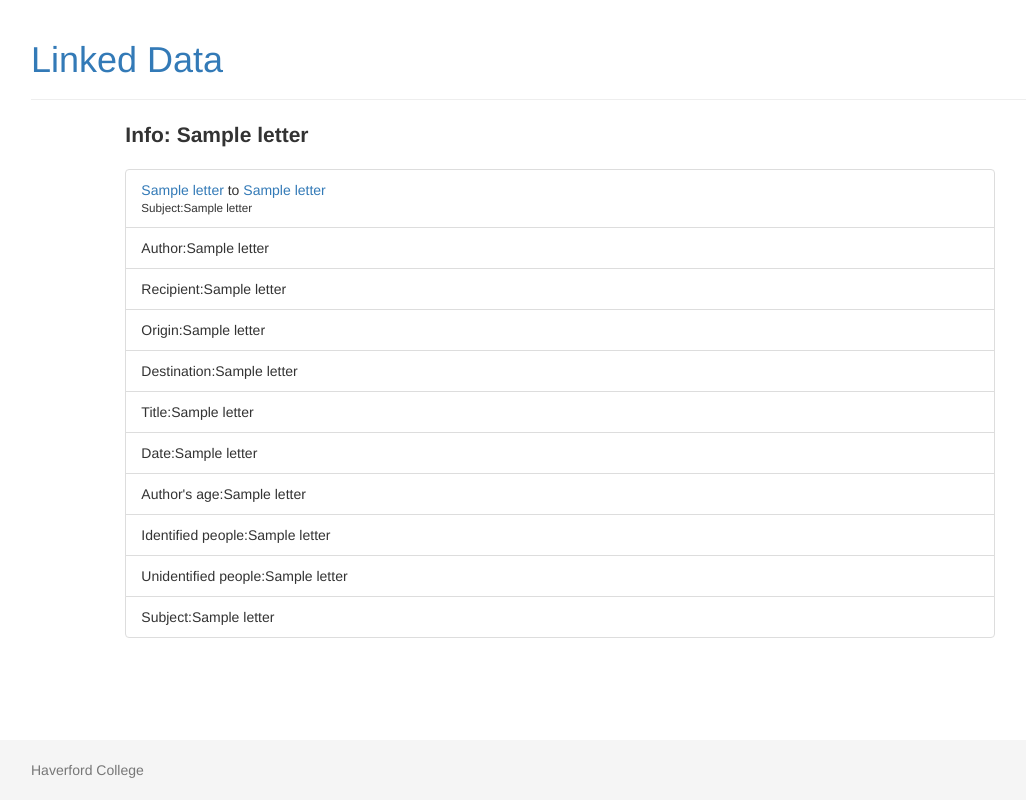
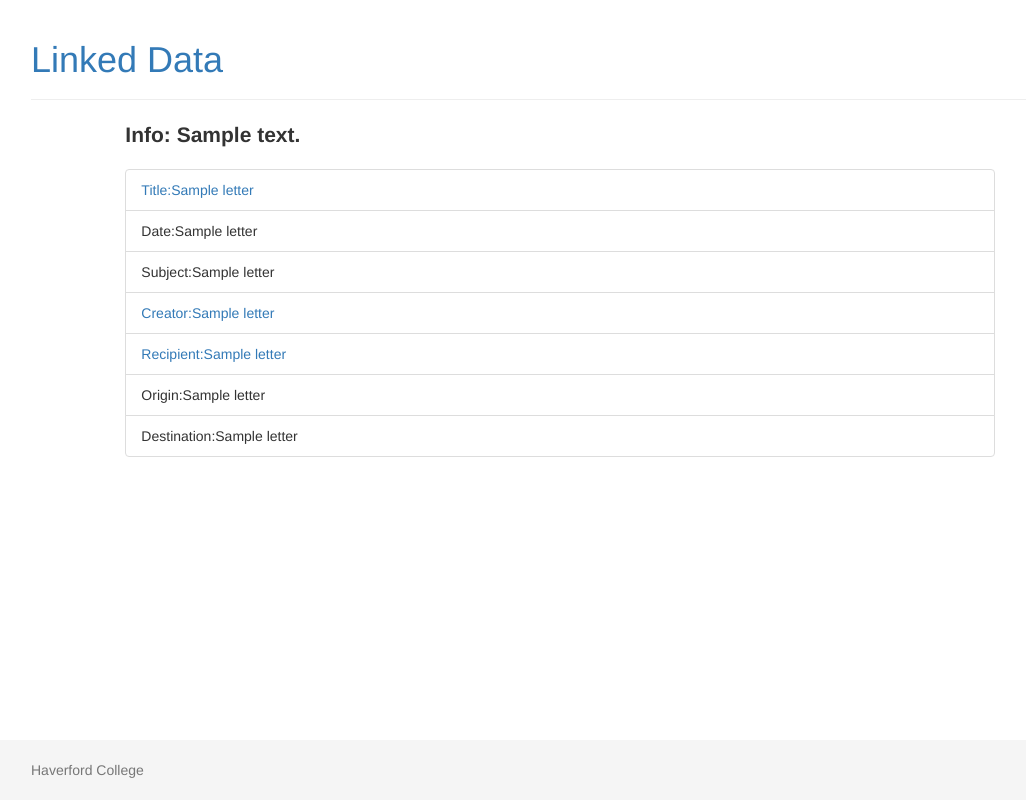
Before and after one commit to HCDigitalScholarship/LinkedFlask, a Flask app: template templates/singleletter.html in a window 1280 px wide. Shown: the whole page, without its empty margins (80-1106 px from the left). Run offline with Flask 2, Linux system fonts and the light colour scheme; the template is opened without the code that fills it: most values are stand-ins (such as "Sample title", 1, 10 or a date in 2020); some libraries are stand-ins or nearby versions.

Commit message:
added page for single letter

```diff
--- a/hello.py
+++ b/hello.py
@@ -198,7 +198,7 @@ def singleletter(text = None, letter = None):
 	#if not infoletter(id_letter) == None:
 	letter = infoletter(id_letter)
 	#return render_template('singleletter.html', letter=letter)
-	return render_template('singleletter.html', letter=letter)
+	return render_template('singleletter.html',text=text ,letter=letter)
 
 @app.route('/travels/<text>')
 #Does not work yet: created 11/11/16, want it to display all travels from one year
--- a/templates/singleletter.html
+++ b/templates/singleletter.html
@@ -1,22 +1,20 @@
 {% extends "layout.html" %}
 {% block content %}
 <title>Hello from the Flask Link Data App</title>
-{% if letter %}
-   <p class='lead'><b> Info: {{letter}}</b></p>
+{% if text %}
+   <p class='lead'><b> Info: {{text}}</b></p>
    <ul class="list-group">
-   <!-- This first line taken from hello.html -->
-   <li class='list-group-item'> <p style='margin:0 0 0px;'> <a href={{letter[0]}}>{{letter[1]}}</a> to <a href={{letter[2]}}>{{letter[3]}}</a> </p><p style='font-size:smaller;margin:0 0 0px;'>Subject:{{letter[4]}} </p> </li>
-   <!-- for these I'm just guessing how it works, not sure if this is actually useful...-->
-   <li class='list-group-item'> Author:{{letter[0]}} </li>
-   <li class='list-group-item'> Recipient:{{letter[1]}} </li>
-   <li class='list-group-item'> Origin:{{letter[2]}} </li>
-   <li class='list-group-item'> Destination:{{letter[3]}} </li>
-   <li class='list-group-item'> Title:{{letter[4]}} </li>
-   <li class='list-group-item'> Date:{{letter[5]}} </li>
-   <li class='list-group-item'> Author's age:{{letter[6]}} </li>
-   <li class='list-group-item'> Identified people:{{letter[7]}} </li>
-   <li class='list-group-item'> Unidentified people:{{letter[8]}} </li>
-   <li class='list-group-item'> Subject:{{letter[9]}} </li>
+   <!-- This first line taken from hello.html
+   <li class='list-group-item'> <p style='margin:0 0 0px;'> <a href={{letter[1]}}>{{letter[0]}}</a> to <a href={{letter[2]}}>{{letter[3]}}</a> </p><p style='font-size:smaller;margin:0 0 0px;'>Subject:{{letter[4]}} </p> </li>
+-->
+  <!-- for these I'm just guessing how it works, not sure if this is actually useful...-->
+   <li class='list-group-item'><a href={{letter[1]}}> Title:{{letter[0]}}</a> </li>
+   <li class='list-group-item'> Date:{{letter[2]}} </li>
+   <li class='list-group-item'> Subject:{{letter[3]}} </li>
+   <li class='list-group-item'> <a href={{letter[4]}}>Creator:{{letter[5]}}</a> </li>
+   <li class='list-group-item'> <a href={{letter[7]}} > Recipient:{{letter[6]}}</a> </li>
+   <li class='list-group-item'> Origin:{{letter[9]}} </li>
+   <li class='list-group-item'> Destination:{{letter[8]}} </li>
    </ul>
 
 {% else %}
```
Also changed, not shown: 2 other files.
